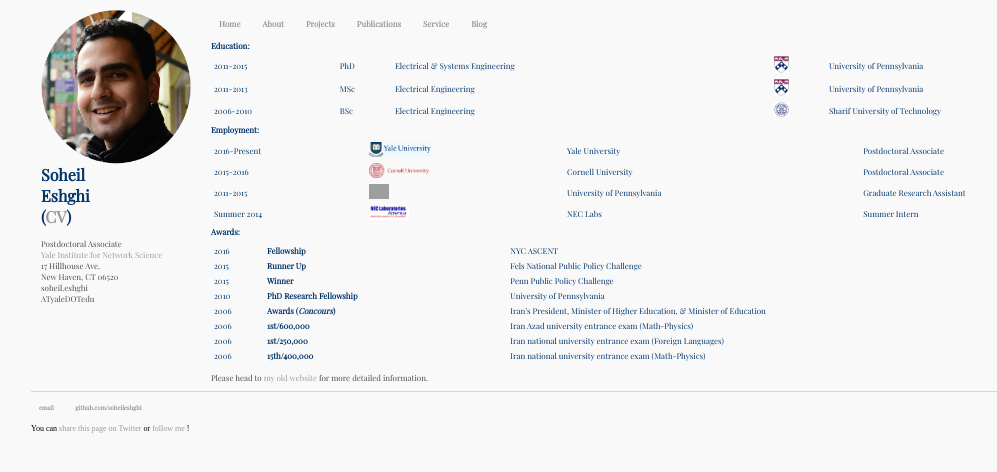
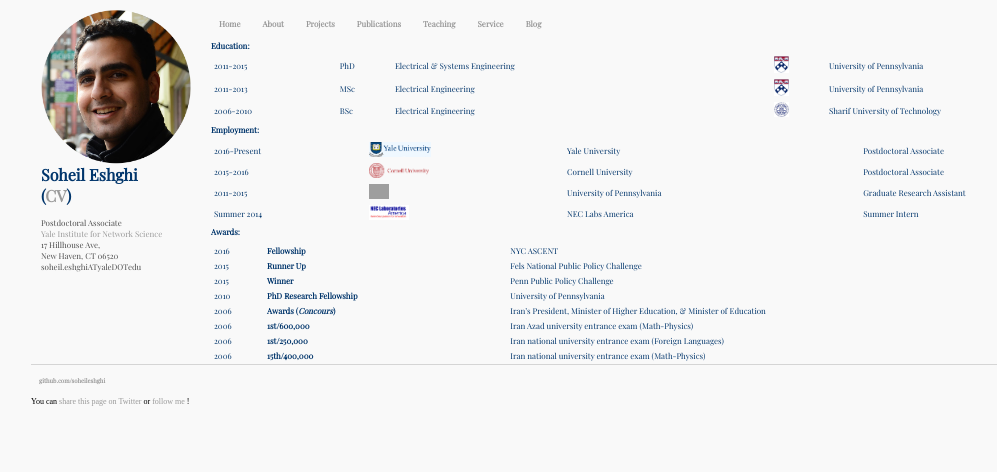
Before and after one commit to SoheilEshghi/SoheilEshghi.github.io, a Jekyll site: the page built from index.html, in a window 1280 px wide. Shown: the top 472 px of the page, without its empty margins (33-1030 px from the left). Built offline with Jekyll 4.4.1, drawn with Linux system fonts in a browser that asks for light colours; grey boxes are pictures that could not be loaded.

Commit message:
teaching and layout

```diff
--- a/_layouts/default.html
+++ b/_layouts/default.html
@@ -18,7 +18,7 @@
 				<img src="/images/soheil.png" style="width:150px;" align="left"><br>
 
 
-				<h1>Soheil <br> Eshghi <br>(<a href="/cv/cv.pdf">CV</a>)</h1><p>Postdoctoral Associate<br><a href="http://yins.yale.edu/">Yale Institute for Network Science</a><br>17 Hillhouse Ave,<br> New Haven, CT 06520<br>soheil.eshghi<br>ATyaleDOTedu</p>
+				<h1>Soheil Eshghi <br>(<a href="/cv/cv.pdf">CV</a>)</h1><p>Postdoctoral Associate<br><a href="http://yins.yale.edu/">Yale Institute for Network Science</a><br>17 Hillhouse Ave,<br> New Haven, CT 06520<br>soheil.eshghiATyaleDOTedu</p>
 
 		</div><!-- /.container -->
 			<div class="main">
@@ -28,6 +28,7 @@
 								<li><a href="/about">About</a></li>
 								<li><a href="/projects">Projects</a></li>
 								<li><a href="/publications">Publications</a></li>
+								<li><a href="/teaching">Teaching</a></li>
 								<li><a href="/service">Service</a></li>
 								<li><a href="/blog">Blog</a></li>
 						</ul>
@@ -38,7 +39,6 @@
 			</div><!-- /.container -->
 			<footer>
 	    		<ul>
-	        		<li><a href="mailto:soheil.eshghi@gmail.com">email</a></li>
 	        		<li><a href="https://github.com/soheileshghi">github.com/soheileshghi</a></li>
 				</ul>
 				{% include twitter.html %}
--- a/blog/index.html
+++ b/blog/index.html
@@ -2,7 +2,7 @@
 layout: default
 title: Soheil Eshghi's Blog
 ---
-	<h1>{{ page.title }}</h1>
+	<h2>{{ page.title }}</h2>
 	<ul class="posts">
 
 	  {% for post in site.posts %}
--- a/css/main.css
+++ b/css/main.css
@@ -51,11 +51,12 @@ footer {
 
 ul.posts {
     margin: 20px auto 40px;
-    font-size: 1em;
+    font-size: 0.5em;
 }
 
 ul.posts li {
     list-style: none;
+    font-size: 0.5em;
 }
 
 .left {
--- a/index.html
+++ b/index.html
@@ -51,7 +51,7 @@ title: Soheil Eshghi
   <tr>
     <td>Summer 2014</td>
 		<td><img src="images/NECLA.jpg" style="height:15px;"></td>
-    <td>NEC Labs</td>
+    <td>NEC Labs America</td>
 		<td>Summer Intern</td>
   </tr>
 </table>
@@ -99,8 +99,3 @@ title: Soheil Eshghi
 		<td> Iran national university entrance exam (Math-Physics)</td>
 	</tr>
 </table>
-
-
-<div class="blurb">
-<p>Please head to <a href="http://people.ece.cornell.edu/eshghi">my old website</a> for more detailed information.</p>
-</div><!-- /.blurb -->
```
Also changed, not shown: teaching/index.html (added, +58 -0 lines).
